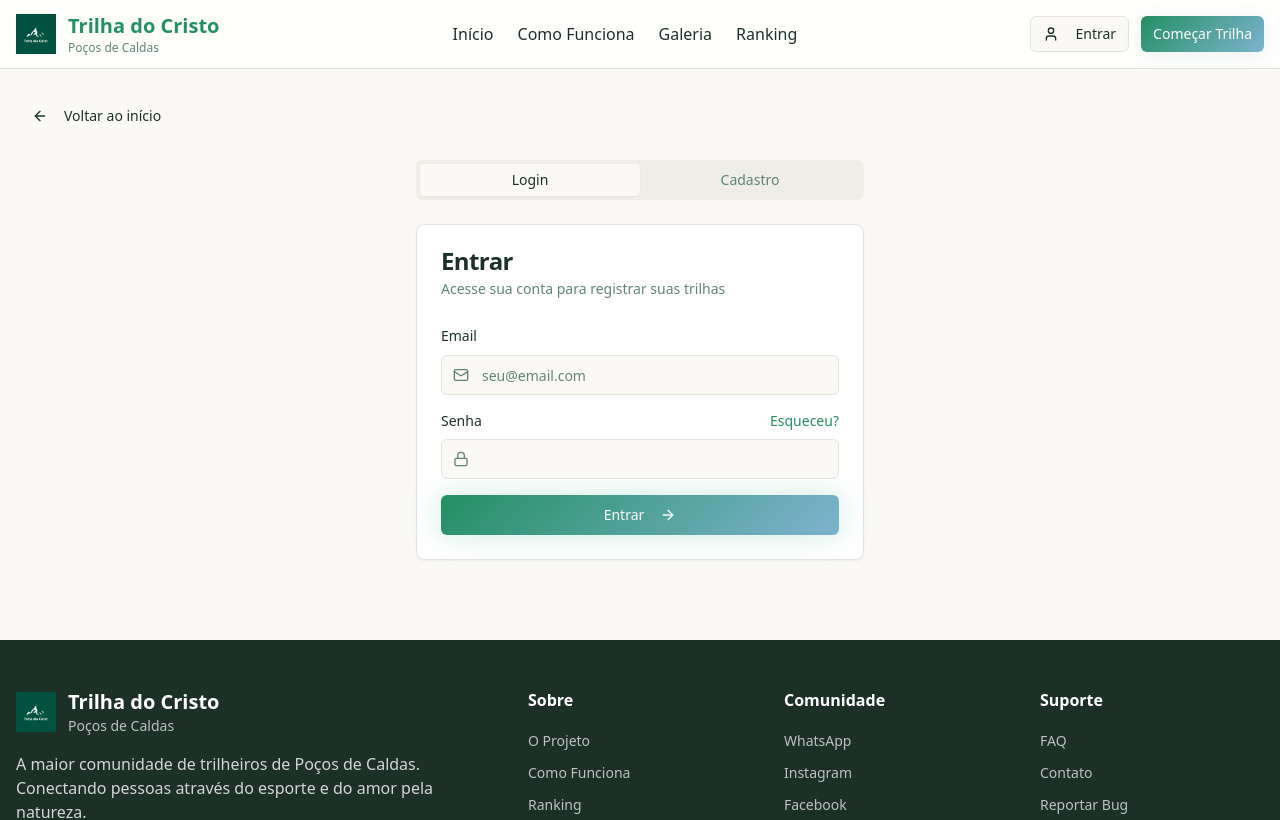
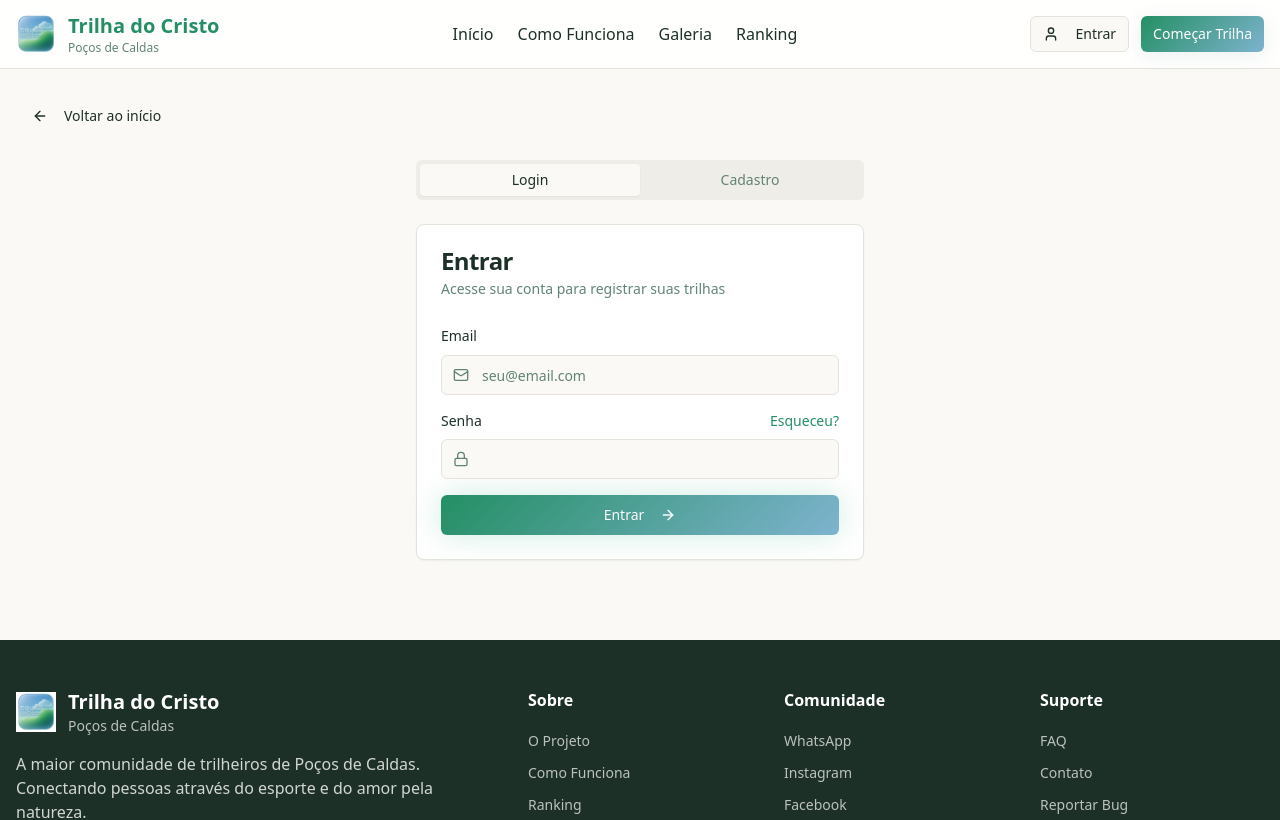
Before and after one commit to ComunicacaoSocialAg/trilha-do-cristo-app, a React (Vite) app: page /login in a window 1280 px wide. Shown: the top 820 px of the page. Built offline with nearby package versions, Linux system fonts and the light colour scheme.

Commit message:
Fix logo update
Verify and correct the logo update issue on the website.

```diff
--- a/src/components/Footer.tsx
+++ b/src/components/Footer.tsx
@@ -1,5 +1,5 @@
 import { Mountain, MapPin, Mail, Heart } from "lucide-react";
-import logo from "@/assets/logo.png";
+const logoUrl = "/lovable-uploads/a59b0db8-6670-4d63-8cca-17c9dedacf24.png";
 
 export function Footer() {
   const currentYear = new Date().getFullYear();
@@ -32,7 +32,7 @@ export function Footer() {
           {/* Brand */}
           <div className="lg:col-span-2">
             <div className="flex items-center space-x-3 mb-4">
-              <img src={logo} alt="Trilha do Cristo" className="h-10 w-10" />
+              <img src={logoUrl} alt="Trilha do Cristo" className="h-10 w-10" />
               <div>
                 <h3 className="font-bold text-xl">Trilha do Cristo</h3>
                 <p className="text-sm text-white/70">Poços de Caldas</p>
--- a/src/components/Header.tsx
+++ b/src/components/Header.tsx
@@ -2,7 +2,7 @@ import { Mountain, Menu, User } from "lucide-react";
 import { Button } from "@/components/ui/button";
 import { Sheet, SheetContent, SheetTrigger } from "@/components/ui/sheet";
 import { Link } from "react-router-dom";
-import logo from "@/assets/logo.png";
+const logoUrl = "/lovable-uploads/a59b0db8-6670-4d63-8cca-17c9dedacf24.png";
 
 export function Header() {
   const navItems = [
@@ -18,7 +18,7 @@ export function Header() {
         <div className="flex items-center justify-between">
           {/* Logo */}
           <div className="flex items-center space-x-3">
-            <img src={logo} alt="Trilha do Cristo" className="h-10 w-10" />
+            <img src={logoUrl} alt="Trilha do Cristo" className="h-10 w-10" />
             <div>
               <h1 className="font-bold text-xl text-primary">Trilha do Cristo</h1>
               <p className="text-xs text-muted-foreground">Poços de Caldas</p>
```
Also changed, not shown: public/lovable-uploads/a59b0db8-6670-4d63-8cca-17c9dedacf24.png (added), src/assets/new-logo.png (added).
